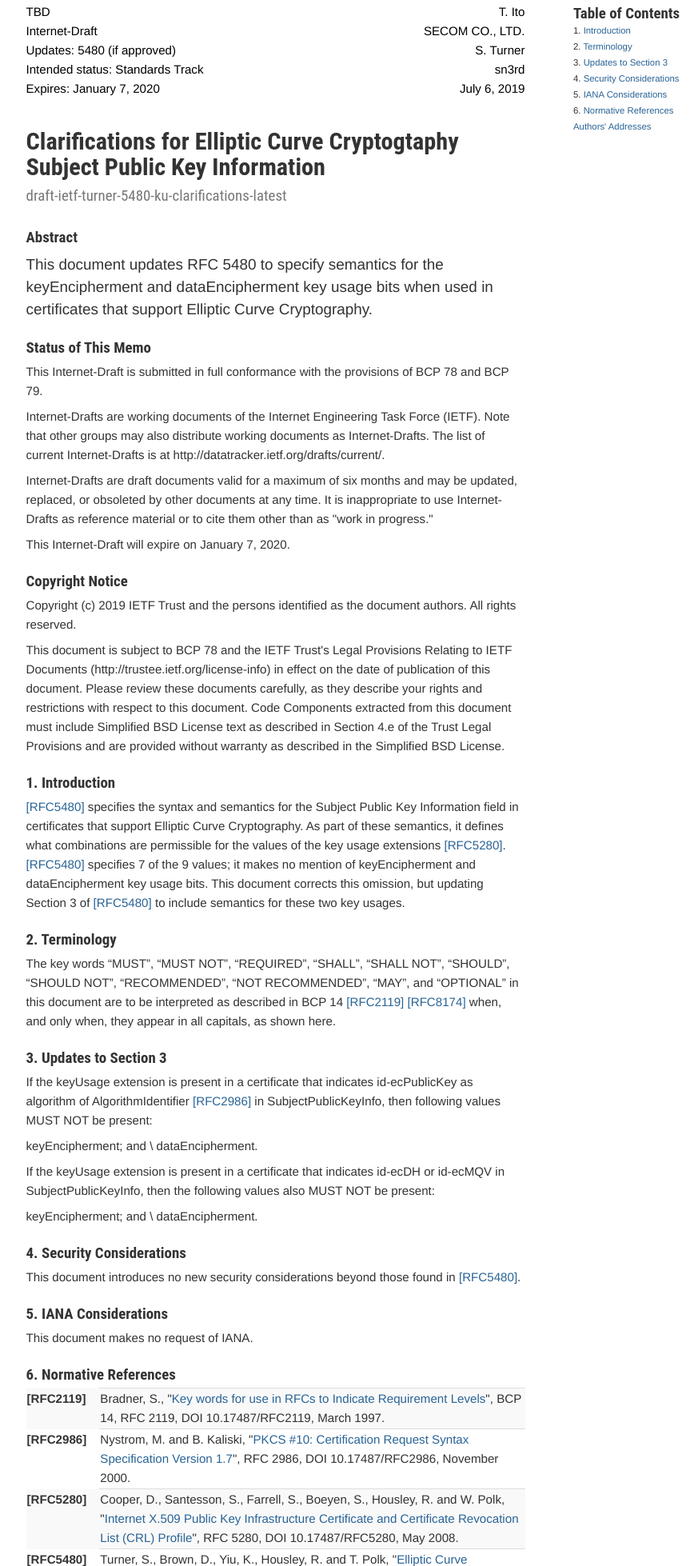
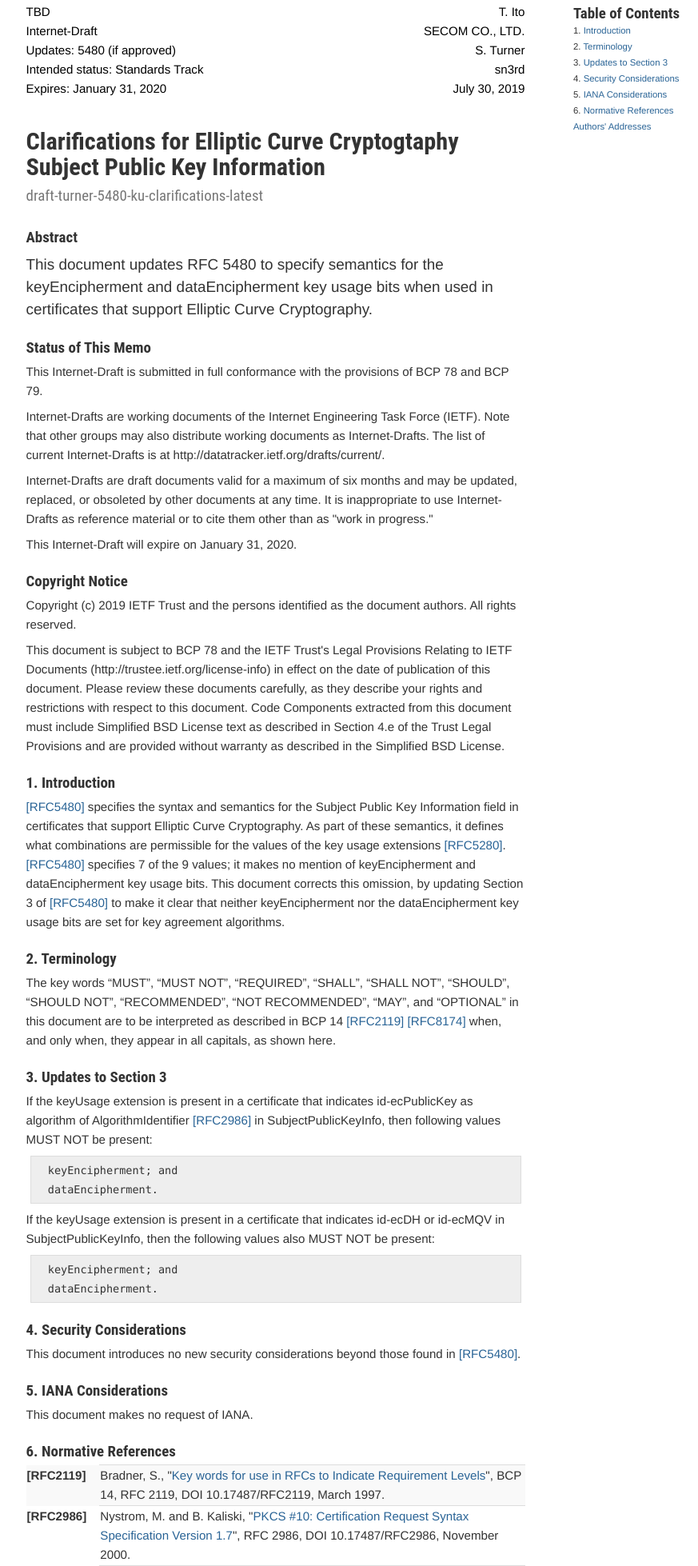
Before and after one commit to seanturner/draft-ietf-lamps-5480-ku-clarifications, a plain HTML site: page draft-turner-5480-ku-clarifications.html in a window 1280 px wide. Shown: the part 72-2030 px from the top of the page at 80% size, without its empty margins (123-996 px from the left). Drawn offline with Linux system fonts and the light colour scheme.

Commit message:
Script updating gh-pages from 0a1e416. [ci skip]

```diff
--- a/draft-turner-5480-ku-clarifications.html
+++ b/draft-turner-5480-ku-clarifications.html
@@ -295,8 +295,8 @@ ul.toc li {
   <link rel="schema.dct" href="http://purl.org/dc/terms/" />
 
   <meta name="dct.creator" content="Ito, T. and S. Turner" />
-  <meta name="dct.identifier" content="urn:ietf:id:draft-ietf-turner-5480-ku-clarifications-latest" />
-  <meta name="dct.issued" scheme="ISO8601" content="2019-7-6" />
+  <meta name="dct.identifier" content="urn:ietf:id:draft-turner-5480-ku-clarifications-latest" />
+  <meta name="dct.issued" scheme="ISO8601" content="2019-7-30" />
   <meta name="dct.abstract" content="This document updates RFC 5480 to specify semantics for the keyEncipherment and dataEncipherment key usage bits when used in certificates that support Elliptic Curve Cryptography." />
   <meta name="description" content="This document updates RFC 5480 to specify semantics for the keyEncipherment and dataEncipherment key usage bits when used in certificates that support Elliptic Curve Cryptography." />
 
@@ -324,8 +324,8 @@ ul.toc li {
   <td class="right">sn3rd</td>
 </tr>
 <tr>
-  <td class="left">Expires: January 7, 2020</td>
-  <td class="right">July 6, 2019</td>
+  <td class="left">Expires: January 31, 2020</td>
+  <td class="right">July 30, 2019</td>
 </tr>
 
 
@@ -333,7 +333,7 @@ ul.toc li {
   </table>
 
   <p class="title">Clarifications for Elliptic Curve Cryptogtaphy Subject Public Key Information<br />
-  <span class="filename">draft-ietf-turner-5480-ku-clarifications-latest</span></p>
+  <span class="filename">draft-turner-5480-ku-clarifications-latest</span></p>
 
   <h1 id="rfc.abstract">
   <a href="#rfc.abstract">Abstract</a>
@@ -345,7 +345,7 @@ ul.toc li {
 <p>This Internet-Draft is submitted in full conformance with the provisions of BCP 78 and BCP 79.</p>
 <p>Internet-Drafts are working documents of the Internet Engineering Task Force (IETF).  Note that other groups may also distribute working documents as Internet-Drafts.  The list of current Internet-Drafts is at http://datatracker.ietf.org/drafts/current/.</p>
 <p>Internet-Drafts are draft documents valid for a maximum of six months and may be updated, replaced, or obsoleted by other documents at any time.  It is inappropriate to use Internet-Drafts as reference material or to cite them other than as "work in progress."</p>
-<p>This Internet-Draft will expire on January 7, 2020.</p>
+<p>This Internet-Draft will expire on January 31, 2020.</p>
 <h1 id="rfc.copyrightnotice">
   <a href="#rfc.copyrightnotice">Copyright Notice</a>
 </h1>
@@ -369,14 +369,20 @@ ul.toc li {
   </ul>
 
   <h1 id="rfc.section.1"><a href="#rfc.section.1">1.</a> <a href="#introduction" id="introduction">Introduction</a></h1>
-<p><a href="#RFC5480">[RFC5480]</a> specifies the syntax and semantics for the Subject Public Key Information field in certificates that support Elliptic Curve Cryptography.  As part of these semantics, it defines what combinations are permissible for the values of the key usage extensions <a href="#RFC5280">[RFC5280]</a>.  <a href="#RFC5480">[RFC5480]</a> specifies  7 of the 9 values; it makes no mention of keyEncipherment and dataEncipherment key usage bits.  This document corrects this omission, but updating Section 3 of <a href="#RFC5480">[RFC5480]</a> to include semantics for these two key usages.</p>
+<p><a href="#RFC5480">[RFC5480]</a> specifies the syntax and semantics for the Subject Public Key Information field in certificates that support Elliptic Curve Cryptography.  As part of these semantics, it defines what combinations are permissible for the values of the key usage extensions <a href="#RFC5280">[RFC5280]</a>.  <a href="#RFC5480">[RFC5480]</a> specifies  7 of the 9 values; it makes no mention of keyEncipherment and dataEncipherment key usage bits.  This document corrects this omission, by updating Section 3 of <a href="#RFC5480">[RFC5480]</a> to make it clear that neither keyEncipherment nor the dataEncipherment key usage bits are set for key agreement algorithms.</p>
 <h1 id="rfc.section.2"><a href="#rfc.section.2">2.</a> <a href="#terminology" id="terminology">Terminology</a></h1>
 <p id="rfc.section.2.p.1">The key words &#8220;MUST&#8221;, &#8220;MUST NOT&#8221;, &#8220;REQUIRED&#8221;, &#8220;SHALL&#8221;, &#8220;SHALL NOT&#8221;, &#8220;SHOULD&#8221;, &#8220;SHOULD NOT&#8221;, &#8220;RECOMMENDED&#8221;, &#8220;NOT RECOMMENDED&#8221;, &#8220;MAY&#8221;, and &#8220;OPTIONAL&#8221; in this document are to be interpreted as described in BCP 14 <a href="#RFC2119">[RFC2119]</a> <a href="#RFC8174">[RFC8174]</a> when, and only when, they appear in all capitals, as shown here.</p>
 <h1 id="rfc.section.3"><a href="#rfc.section.3">3.</a> <a href="#updates-to-section-3" id="updates-to-section-3">Updates to Section 3</a></h1>
 <p id="rfc.section.3.p.1">If the keyUsage extension is present in a certificate that indicates id-ecPublicKey as algorithm of AlgorithmIdentifier <a href="#RFC2986">[RFC2986]</a> in SubjectPublicKeyInfo, then following values MUST NOT be present:</p>
-<p id="rfc.section.3.p.2">keyEncipherment; and \ dataEncipherment.</p>
-<p id="rfc.section.3.p.3">If the keyUsage extension is present in a certificate that indicates id-ecDH or id-ecMQV in SubjectPublicKeyInfo, then the following values also MUST NOT be present:</p>
-<p id="rfc.section.3.p.4">keyEncipherment; and \ dataEncipherment.</p>
+<pre>
+  keyEncipherment; and
+  dataEncipherment.
+</pre>
+<p id="rfc.section.3.p.2">If the keyUsage extension is present in a certificate that indicates id-ecDH or id-ecMQV in SubjectPublicKeyInfo, then the following values also MUST NOT be present:</p>
+<pre>
+  keyEncipherment; and
+  dataEncipherment.
+</pre>
 <h1 id="rfc.section.4"><a href="#rfc.section.4">4.</a> <a href="#security-considerations" id="security-considerations">Security Considerations</a></h1>
 <p id="rfc.section.4.p.1">This document introduces no new security considerations beyond those found in <a href="#RFC5480">[RFC5480]</a>.</p>
 <h1 id="rfc.section.5"><a href="#rfc.section.5">5.</a> <a href="#iana-considerations" id="iana-considerations">IANA Considerations</a></h1>
```
Also changed, not shown: draft-turner-5480-ku-clarifications.txt.
